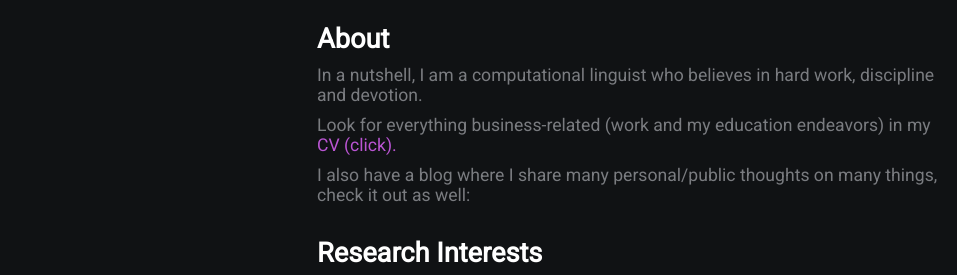
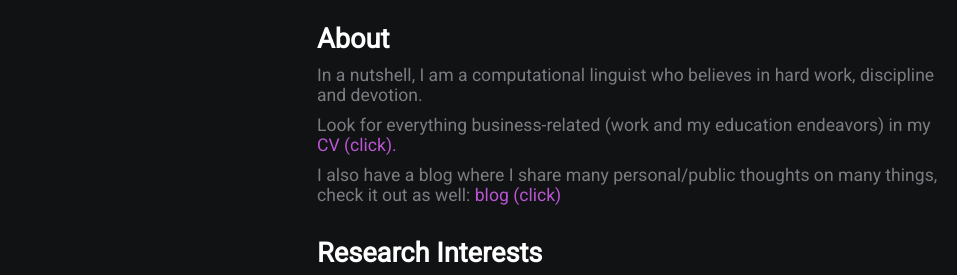
Before and after one commit to nilinykh/nilinykh, a plain HTML site: page index.html in a window 1280 px wide. Shown: the top 275 px of the page, without its empty margins (323-1280 px from the left). Drawn offline with Linux system fonts and the light colour scheme.

Commit message:
add blog

```diff
--- a/index.html
+++ b/index.html
@@ -22,6 +22,7 @@
             <p>In a nutshell, I am a computational linguist who believes in hard work, discipline and devotion.</p>
             <p>Look for everything business-related (work and my education endeavors) in my <a href="cv_updated.pdf" style="color:#BA55D3"; font-size: 1.1em; target="_blank">CV (click).</a></p>
             <p>I also have a blog where I share many personal/public thoughts on many things, check it out as well:
+              <a href="https://medium.com/@uniilinykh" style="color:#BA55D3"; font-size: 1.1em; target="_blank">blog (click)</a>
             <h2>Research Interests</h2>
             <p>Image Captioning, Image Paragraph Generation, Grounding, Natural Language Generation, Natural Language Processing,
             Language and Vision.</p>
```
